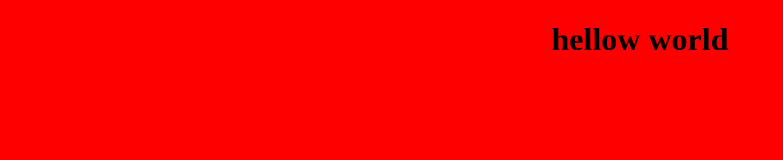
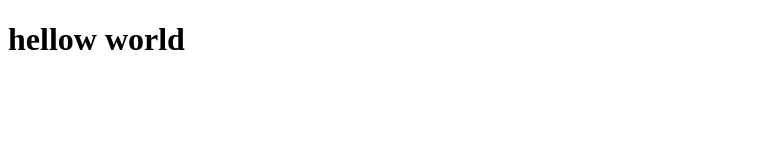
Before and after one commit to IK-Robin/supernija, a plain HTML site: page index.html in a window 1280 px wide. Shown: the whole page, without its empty margins (0-783 px from the left). Drawn offline with Linux system fonts and the light colour scheme.

Commit message:
Update index.html

```diff
--- a/index.html
+++ b/index.html
@@ -5,12 +5,7 @@
     <meta http-equiv="X-UA-Compatible" content="IE=edge">
     <meta name="viewport" content="width=device-width, initial-scale=1.0">
     <title>superninja</title>
-    <style>
-        body{
-            background-color: red;
-            text-align: center;
-        }
-    </style>
+
 </head>
 <body>
 
```
